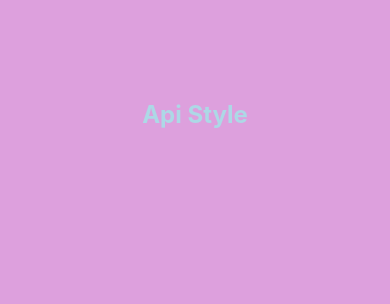
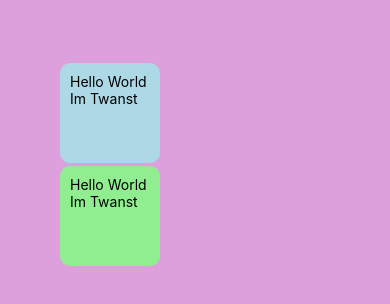
Before and after one commit to TwanstCodess/React-Native-Tutorial, a React Native app in the folder Tutorial/: screen / in a window 390 px wide. Shown: the top 304 px of the page. Built offline with nearby package versions, Linux system fonts and the light colour scheme.

Commit message:
MultipleStyle

```diff
--- a/Tutorial/App.js
+++ b/Tutorial/App.js
@@ -3,7 +3,17 @@ export default function App() {
 
   return (
 <View style={styles.container}>
-<Text style={styles.title}>Api Style</Text>
+
+
+<View style={[styles.lightBlue,styles.Box]}>
+<Text>Hello World Im Twanst </Text>
+</View>
+
+<View style={[styles.lightgreen,styles.Box]}>
+<Text>Hello World Im Twanst </Text>
+</View>
+
+
 </View>
   );
 }
@@ -11,5 +21,18 @@ export default function App() {
 const styles=StyleSheet.create({
 
 container:{ flex:1, backgroundColor:"plum",  padding:60},
-title:{ fontSize: 24, fontWeight: 'bold', textAlign: 'center' , color:"lightblue",marginTop:40},
+Box:{
+  height:100,
+  width:100,
+  padding:10,
+  marginTop:3,
+  borderRadius:10,
+},
+lightBlue:{
+ backgroundColor:"lightblue",
+
+},
+lightgreen:{
+ backgroundColor:"lightgreen",
+}
 });
```
